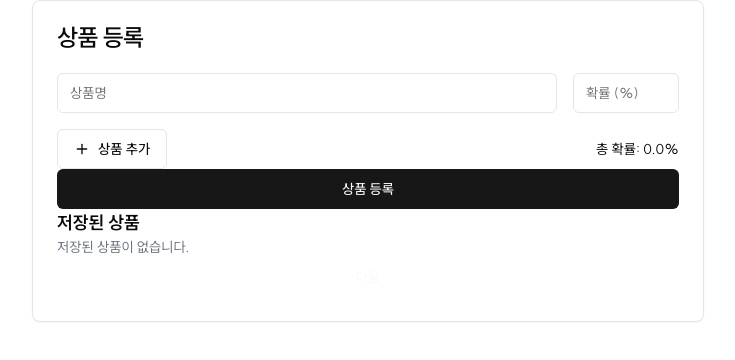
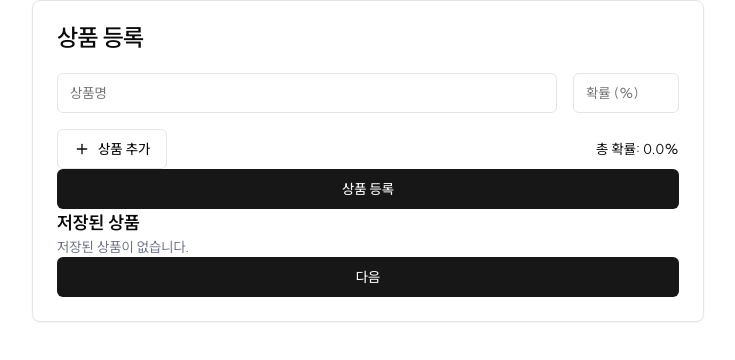
Before and after one commit to kim-taewoo/surveygacha, a Next.js app: page /admin/product in a window 1280 px wide. Shown: the top 360 px of the page, without its empty margins (272-1007 px from the left). Built offline with nearby package versions, Linux system fonts and the light colour scheme.

Commit message:
fix: 주석 추가

```diff
--- a/src/features/product/components/product-container.tsx
+++ b/src/features/product/components/product-container.tsx
@@ -22,6 +22,7 @@ export const ProductContainer = () => {
 
   const [savedPrizes, setSavedPrizes] = useState<Prize[]>(() => {
     // 로컬 스토리지에서 저장된 값 가져오기
+    // 수정 필요
     const storedPrizes = localStorage.getItem("savedPrizes");
     return storedPrizes ? JSON.parse(storedPrizes) : [];
   });
@@ -45,6 +46,7 @@ export const ProductContainer = () => {
     // console.log("등록된 상품:", prizes);
 
     // 로컬 스토리지에 저장
+    // 수정 필요
     localStorage.setItem("savedPrizes", JSON.stringify(prizes));
     setSavedPrizes(prizes); // 저장된 값 상태 업데이트
     setPrizes([{ name: "", probability: "" }]); // 입력 필드 초기화
@@ -145,7 +147,7 @@ export const ProductContainer = () => {
         <Button
           type="button"
           onClick={() => router.push("/admin/link")}
-          className="mt-6 w-full bg-orange-400 hover:bg-orange-300"
+          className="mt-6 w-full "
         >
           다음
         </Button>
```
Also changed, not shown: src/app/(admin)/admin/link/page.tsx (renamed from src/app/(survey)/admin/link/page.tsx), src/app/(admin)/admin/product/page.tsx (renamed from src/app/(survey)/admin/product/page.tsx).
